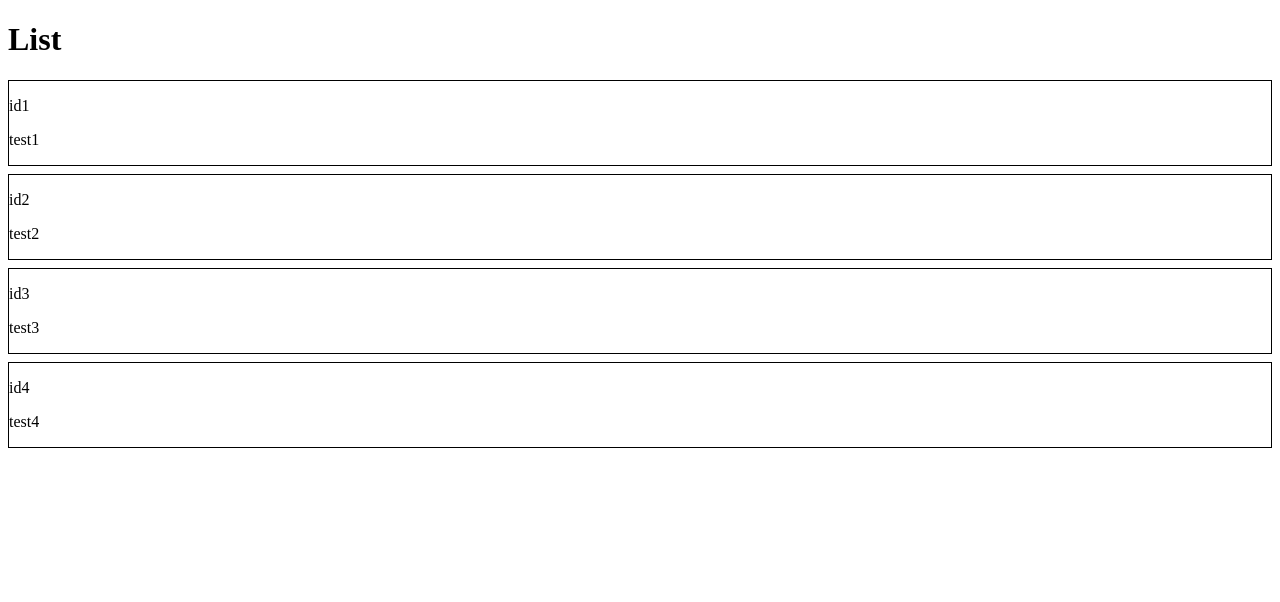
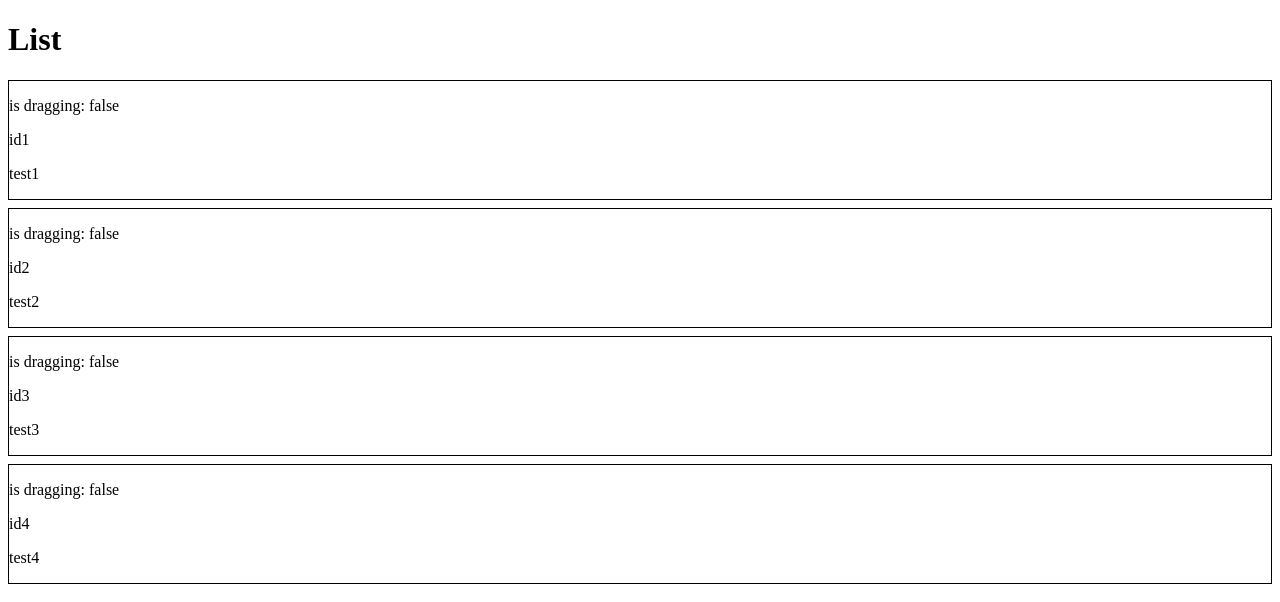
Before and after one commit to ryt-kwzacky/react-beautiful-dnd-sample, a Next.js app: page / in a window 1280 px wide. Shown: the top 602 px of the page. Built offline with nearby package versions, Linux system fonts and the light colour scheme.

Commit message:
add snapshot

```diff
--- a/src/components/ListItem.tsx
+++ b/src/components/ListItem.tsx
@@ -4,9 +4,11 @@ import styles from "./ListItem.module.scss";
 
 const ListItem: React.FC<{
   item: ItemType;
-}> = ({ item }) => {
+  isDragging: boolean;
+}> = ({ item, isDragging }) => {
   return (
     <div className={[styles.container, styles.margin].join(" ")}>
+      <p>is dragging: {String(isDragging)}</p>
       <p>{item.id}</p>
       <p>{item.content}</p>
     </div>
--- a/src/pages/index.tsx
+++ b/src/pages/index.tsx
@@ -51,13 +51,16 @@ const Home: React.FC<{}> = ({}) => {
                 {items.map((item, i) => {
                   return (
                     <Draggable draggableId={item.id} index={i} key={item.id}>
-                      {(provided) => (
+                      {(provided, snapshot) => (
                         <div
                           ref={provided.innerRef}
                           {...provided.draggableProps}
                           {...provided.dragHandleProps}
                         >
-                          <ListItem item={item}></ListItem>
+                          <ListItem
+                            item={item}
+                            isDragging={snapshot.isDragging}
+                          ></ListItem>
                         </div>
                       )}
                     </Draggable>
```
